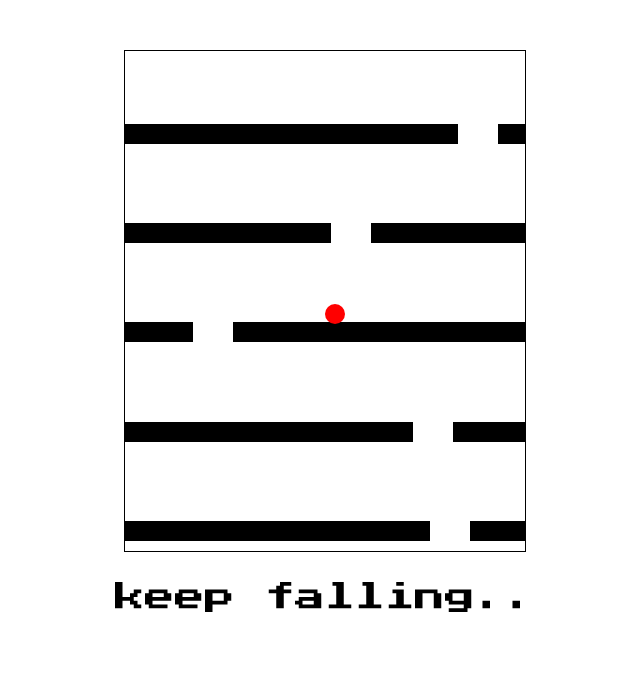
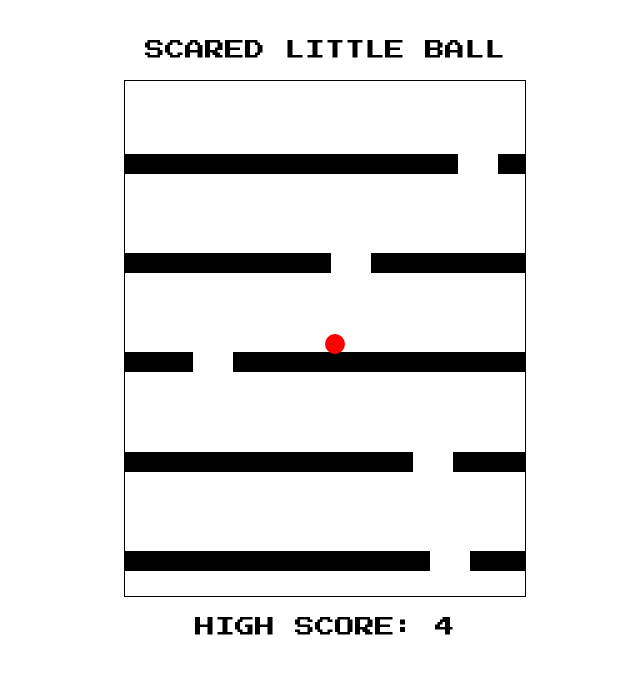
Before and after one commit to cchromak/Falling-Game, a plain HTML site: page index.html in a window 1280 px wide. Shown: the whole page, without its empty margins (315-955 px from the left). Drawn offline with Linux system fonts and the light colour scheme.

Commit message:
Added high score counter

```diff
--- a/index.html
+++ b/index.html
@@ -7,13 +7,13 @@
     <title>FALL</title>
 </head>
 <body>
-
+    <p>SCARED LITTLE BALL</p>
     <div id="game">
         <div id="character">
 
         </div>
     </div>
-    <p>keep falling..</p>
+    <div id="high"></div>
 </body>
 <script src="script.js"></script>
 </html>
--- a/script.js
+++ b/script.js
@@ -6,6 +6,7 @@ var both = 0;
 var counter = 0;
 var currentBlocks = [];
 var lastGame = 0;
+var lastScore = 0;
 
 function moveLeft(){
     var left = parseInt(window.getComputedStyle(character).getPropertyValue("left"));
@@ -89,7 +90,7 @@ setInterval(function(){
         }
     }
     if(drop == 0){
-        if(characterTop < 480) {
+        if(characterTop < 495) {
         character.style.top = characterTop + 2 + "px";
         }
     } else {
@@ -97,8 +98,14 @@ setInterval(function(){
     }
     if(characterTop < 1){
         character.style.top = characterTop + 350 + "px";
-        var result = alert("You're high score was " + (counter - 5 - lastGame) + "!!!" + " Do you want to play again?");
+        var result = alert("Oh no! You're little ball friend didn't make it :'(   Want to try again?");
+        if (counter - 5 - lastGame > lastScore) {
+            lastScore = counter - 5 - lastGame;
+            document.getElementById("high").innerHTML= "HIGH SCORE: " + (lastScore);
+        }
+        lastScore = counter - 5 - lastGame;
         lastGame = counter - 5;
+
     }
 
 }, 1);
--- a/style.css
+++ b/style.css
@@ -1,18 +1,17 @@
 @import url('https://fonts.googleapis.com/css2?family=Press+Start+2P&display=swap');
 
 body {
-    padding: 25px;
-    margin: 25px;
+    padding: 10px;
+    margin: 10px;
     font-family: 'Press Start 2P';
     color: black;
     text-align: center;
-    font-size: 30px;
+    font-size: 20px;
 }
-
 
 #game {
     width: 400px;
-    height: 500px;
+    height: 515px;
     border: 1px solid black;
     margin: auto;
 }
@@ -26,6 +25,10 @@ body {
     top: 440px;
     left: 200px;
     z-index: 10000;
+}
+
+#high {
+    padding: 20px;
 }
 
 .block {
```
